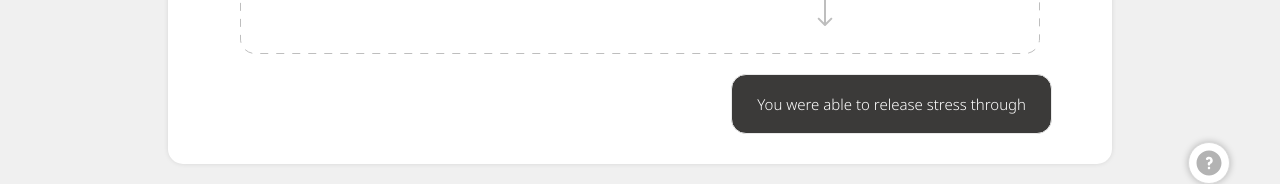
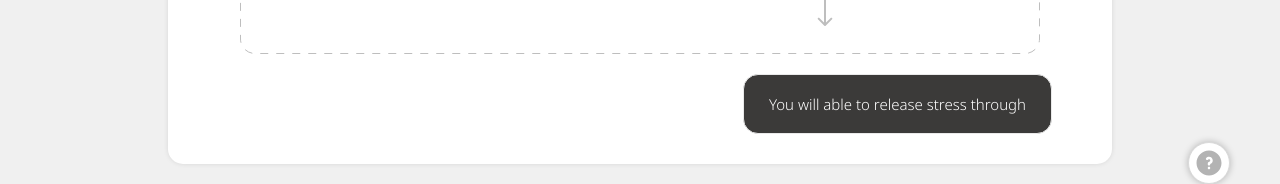
Before and after one commit to Huikyeong/Stless, a React (Create React App) app: page /recommend in a window 1280 px wide. Shown: the part 566-750 px from the top of the page. Built offline with nearby package versions, Linux system fonts and the light colour scheme.

Commit message:
Fix: change sentence

```diff
--- a/src/pages/Recommend.tsx
+++ b/src/pages/Recommend.tsx
@@ -278,7 +278,7 @@ function Recommend() {
               color: white;
             `}
           >
-            You were able to release stress through
+            You will able to release stress through
             <span
               css={css`
                 display: flex;
```
